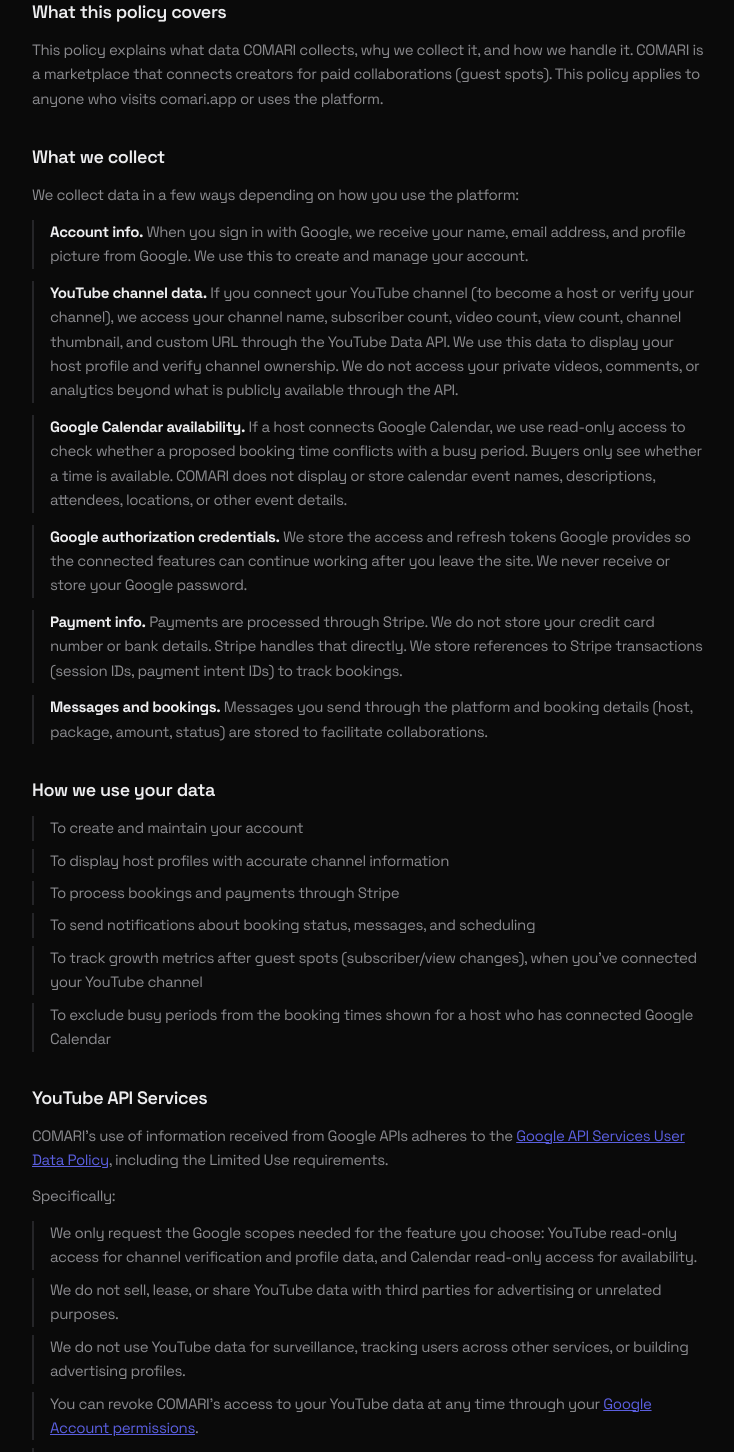
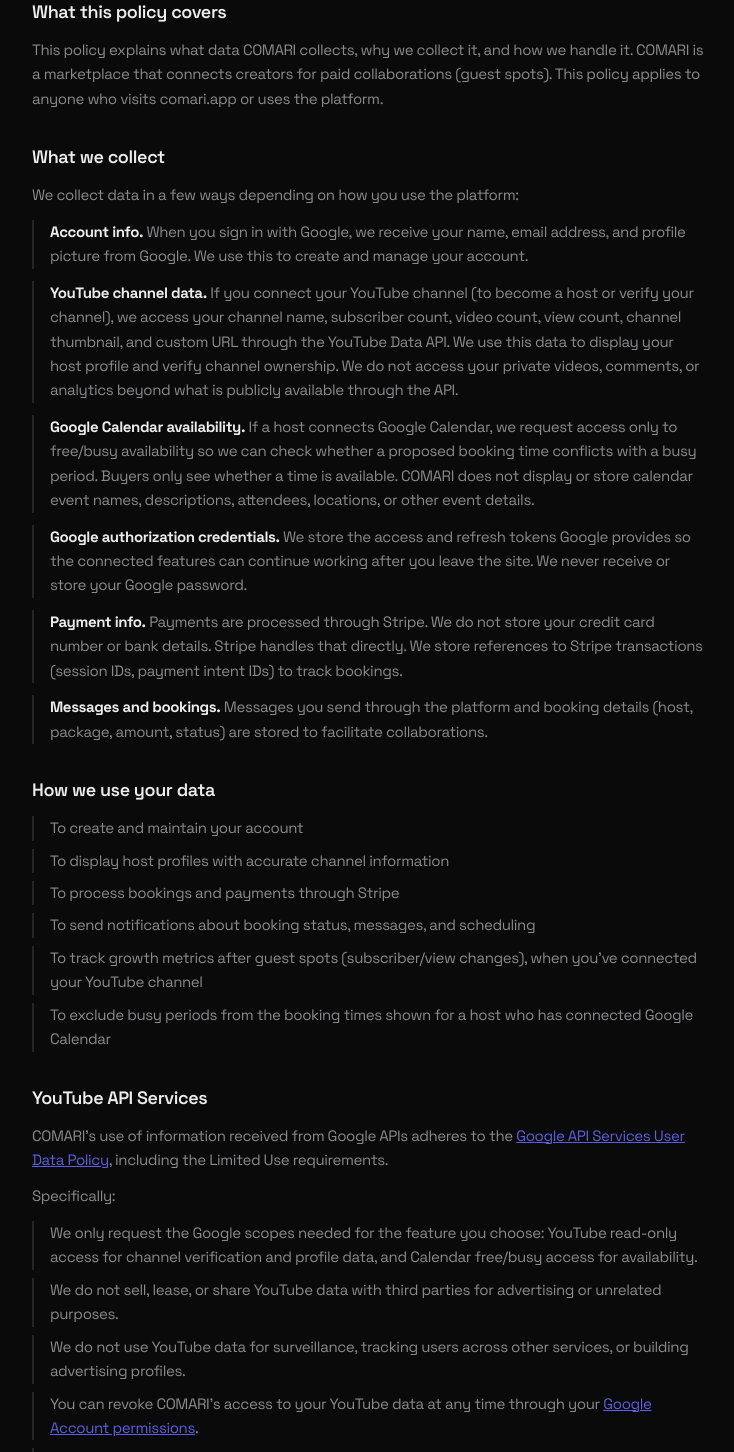
Before and after one commit to MichaelC17/mickle-project, a Next.js app: page /privacy in a window 1280 px wide. Shown: the part 278-1730 px from the top of the page, without its empty margins (272-1006 px from the left). Built offline with nearby package versions, Linux system fonts and the light colour scheme; no server answers.

Commit message:
Limit Calendar OAuth access to free-busy data

```diff
--- a/src/app/privacy/page.tsx
+++ b/src/app/privacy/page.tsx
@@ -67,9 +67,10 @@
                   <strong className="text-text-primary">
                     Google Calendar availability.
                   </strong>{" "}
-                  If a host connects Google Calendar, we use read-only access to
-                  check whether a proposed booking time conflicts with a busy
-                  period. Buyers only see whether a time is available. COMARI
+                  If a host connects Google Calendar, we request access only to
+                  free/busy availability so we can check whether a proposed
+                  booking time conflicts with a busy period. Buyers only see
+                  whether a time is available. COMARI
                   does not display or store calendar event names, descriptions,
                   attendees, locations, or other event details.
                 </li>
@@ -150,7 +151,7 @@
                 <li className="border-l-2 border-border pl-4">
                   We only request the Google scopes needed for the feature you
                   choose: YouTube read-only access for channel verification and
-                  profile data, and Calendar read-only access for availability.
+                  profile data, and Calendar free/busy access for availability.
                 </li>
                 <li className="border-l-2 border-border pl-4">
                   We do not sell, lease, or share YouTube data with third
--- a/src/auth.ts
+++ b/src/auth.ts
@@ -33,7 +33,7 @@
       allowDangerousEmailAccountLinking: true,
       authorization: {
         params: {
-          scope: "openid email profile https://www.googleapis.com/auth/calendar.readonly",
+          scope: "openid email profile https://www.googleapis.com/auth/calendar.freebusy",
           access_type: "offline",
           prompt: "consent",
         },
```
